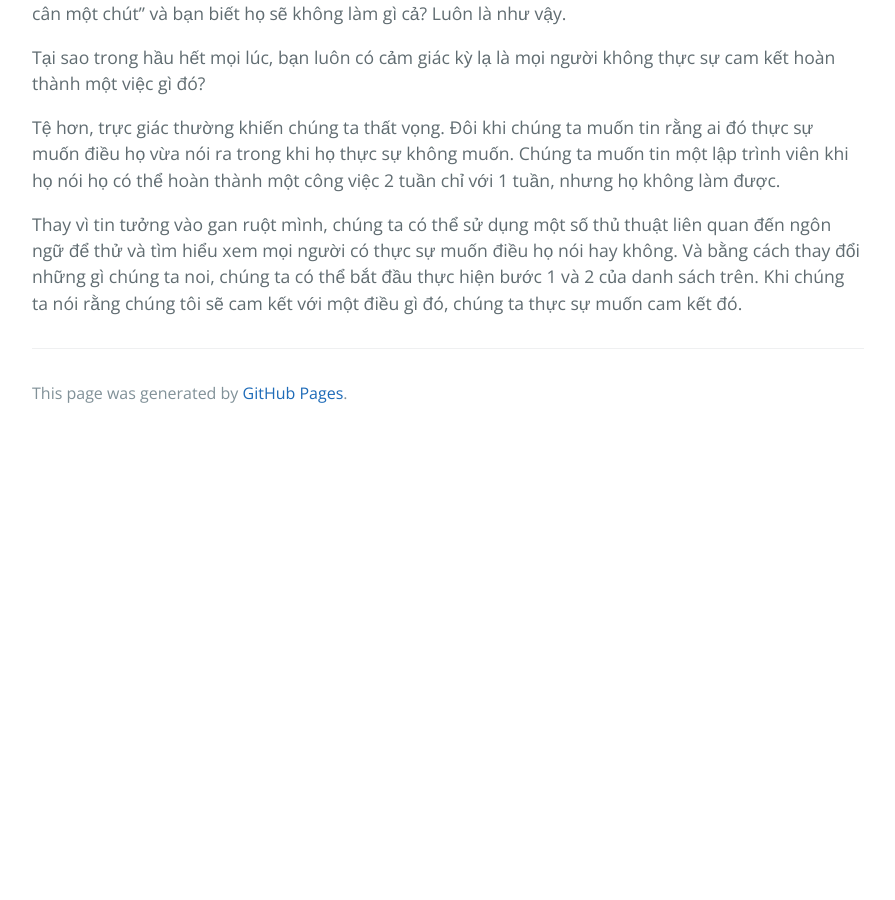
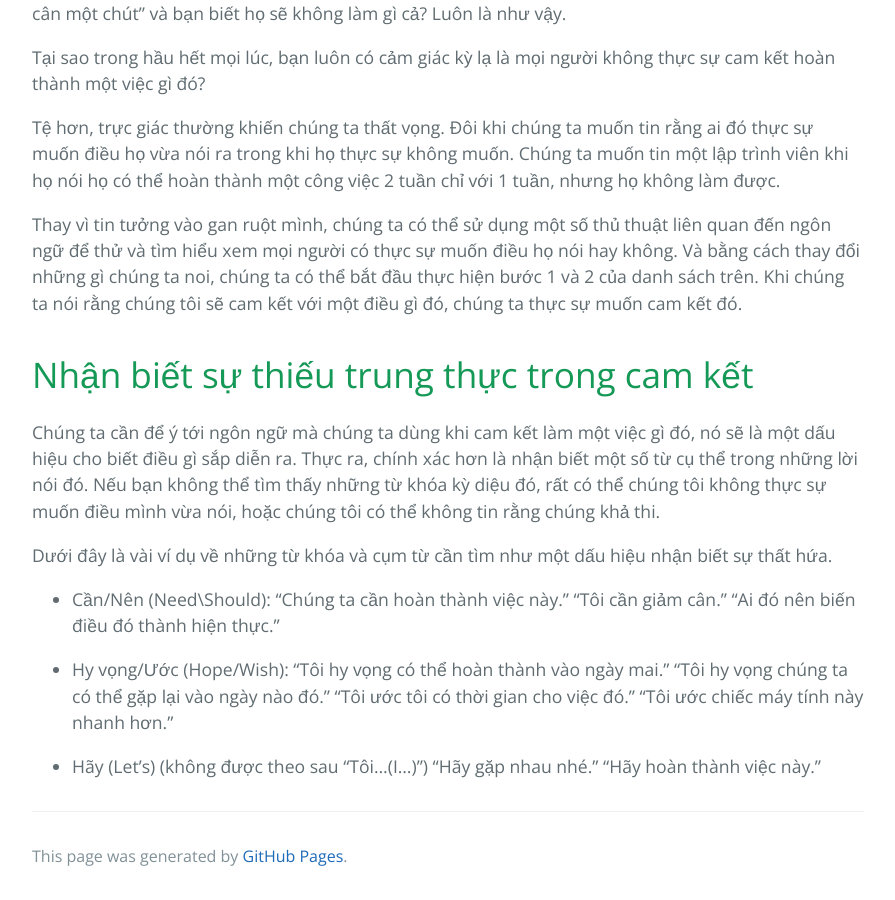
Before and after one commit to HaiBV/haibv.github.io, a Jekyll site: the page built from clean-coder/chapter-3-saying-yes.md, in a window 1280 px wide and 900 px high, scrolled down 2246 px. Shown: the whole window, without its empty margins (192-1087 px from the left). Built offline with Jekyll 4.4.1, drawn with Linux system fonts in a browser that asks for light colours; our own code applies the rules of GitHub Pages for plain Markdown files; before the commit the page ends 2683 px from its top, so only the background shows below that.

Commit message:
Book - The Clean Coder - Chapter 3 - Saying Yes

```diff
--- a/clean-coder/chapter-3-saying-yes.md
+++ b/clean-coder/chapter-3-saying-yes.md
@@ -51,3 +51,15 @@ Tại sao trong hầu hết mọi lúc, bạn luôn có cảm giác kỳ lạ l
 Tệ hơn, trực giác thường khiến chúng ta thất vọng. Đôi khi chúng ta muốn tin rằng ai đó thực sự muốn điều họ vừa nói ra trong khi họ thực sự không muốn. Chúng ta muốn tin một lập trình viên khi họ nói họ có thể hoàn thành một công việc 2 tuần chỉ với 1 tuần, nhưng họ không làm được.
 
 Thay vì tin tưởng vào gan ruột mình, chúng ta có thể sử dụng một số thủ thuật liên quan đến ngôn ngữ để thử và tìm hiểu xem mọi người có thực sự muốn điều họ nói hay không. Và bằng cách thay đổi những gì chúng ta noi, chúng ta có thể bắt đầu thực hiện bước 1 và 2 của danh sách trên. Khi chúng ta nói rằng chúng tôi sẽ cam kết với một điều gì đó, chúng ta thực sự muốn cam kết đó.
+
+# Nhận biết sự thiếu trung thực trong cam kết
+
+Chúng ta cần để ý tới ngôn ngữ mà chúng ta dùng khi cam kết làm một việc gì đó, nó sẽ là một dấu hiệu cho biết điều gì sắp diễn ra. Thực ra, chính xác hơn là nhận biết một số từ cụ thể trong những lời nói đó. Nếu bạn không thể tìm thấy những từ khóa kỳ diệu đó, rất có thể chúng tôi không thực sự muốn điều mình vừa nói, hoặc chúng tôi có thể không tin rằng chúng khả thi.
+
+Dưới đây là vài ví dụ về những từ khóa và cụm từ cần tìm như một dấu hiệu nhận biết sự thất hứa.
+
+- Cần/Nên (Need\Should): "Chúng ta cần hoàn thành việc này." "Tôi cần giảm cân." "Ai đó nên biến điều đó thành hiện thực."
+
+- Hy vọng/Ước (Hope/Wish): "Tôi hy vọng có thể hoàn thành vào ngày mai." "Tôi hy vọng chúng ta có thể gặp lại vào ngày nào đó." "Tôi ước tôi có thời gian cho việc đó." "Tôi ước chiếc máy tính này nhanh hơn."
+
+- Hãy (Let's) (không được theo sau "Tôi...(I...)") "Hãy gặp nhau nhé." "Hãy hoàn thành việc này."
```
